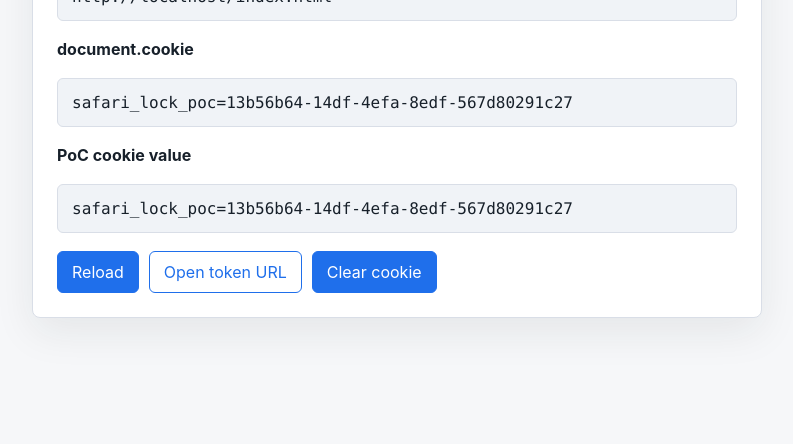
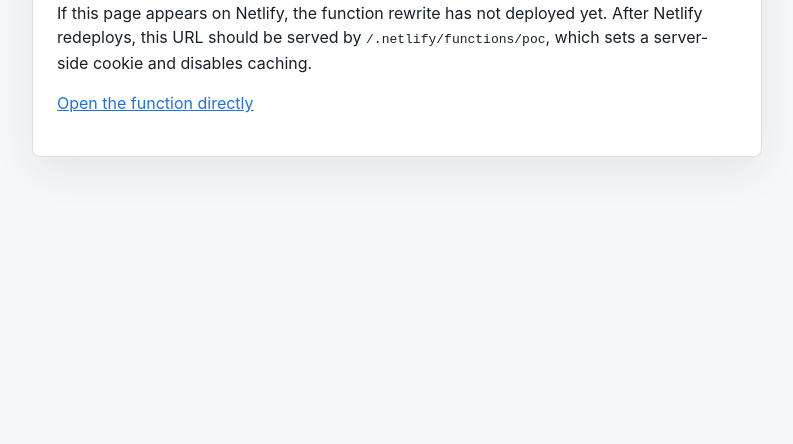
Before and after one commit to xlsize0bruh/pocpoc, a plain HTML site: page index.html in a window 1280 px wide. Shown: the part 356-800 px from the top of the page, without its empty margins (243-1036 px from the left). Drawn offline with Linux system fonts and the light colour scheme.

Commit message:
Update static fallback for Netlify function PoC

```diff
--- a/index.html
+++ b/index.html
@@ -3,6 +3,7 @@
 <head>
   <meta charset="utf-8">
   <meta name="viewport" content="width=device-width, initial-scale=1">
+  <meta http-equiv="cache-control" content="no-store">
   <title>Safari Lock Cookie PoC</title>
   <style>
     :root {
@@ -40,39 +41,7 @@
       line-height: 1.55;
     }
 
-    code, pre {
-      font-family: ui-monospace, SFMono-Regular, Menlo, Consolas, monospace;
-    }
-
-    pre {
-      white-space: pre-wrap;
-      overflow-wrap: anywhere;
-      background: #f0f3f7;
-      border: 1px solid #d9dee7;
-      border-radius: 6px;
-      padding: 14px;
-    }
-
-    .actions {
-      display: flex;
-      flex-wrap: wrap;
-      gap: 10px;
-      margin-top: 18px;
-    }
-
-    a, button {
-      border: 1px solid #1f6feb;
-      background: #1f6feb;
-      color: #fff;
-      border-radius: 6px;
-      padding: 10px 14px;
-      font: inherit;
-      text-decoration: none;
-      cursor: pointer;
-    }
-
-    a.secondary {
-      background: transparent;
+    a {
       color: #1f6feb;
     }
 
@@ -86,61 +55,14 @@
         background: #181d24;
         border-color: #303846;
       }
-
-      pre {
-        background: #111418;
-        border-color: #303846;
-      }
     }
   </style>
 </head>
 <body>
   <main>
     <h1>Safari Lock Cookie PoC</h1>
-    <p>This static page writes a cookie named <code>safari_lock_poc</code>. Open the token URL, close Safari, then tap locked Safari with Burp intercepting to check whether the next request includes the full URL and cookie.</p>
-
-    <p><strong>Current URL</strong></p>
-    <pre id="url"></pre>
-
-    <p><strong>document.cookie</strong></p>
-    <pre id="cookies"></pre>
-
-    <p><strong>PoC cookie value</strong></p>
-    <pre id="value"></pre>
-
-    <div class="actions">
-      <button type="button" id="reload">Reload</button>
-      <a class="secondary" id="tokenLink" href="#">Open token URL</a>
-      <button type="button" id="clear">Clear cookie</button>
-    </div>
+    <p>If this page appears on Netlify, the function rewrite has not deployed yet. After Netlify redeploys, this URL should be served by <code>/.netlify/functions/poc</code>, which sets a server-side cookie and disables caching.</p>
+    <p><a href="/.netlify/functions/poc?para=poc">Open the function directly</a></p>
   </main>
-
-  <script>
-    const params = new URLSearchParams(location.search);
-    const existing = document.cookie
-      .split(";")
-      .map((part) => part.trim())
-      .find((part) => part.startsWith("safari_lock_poc="));
-    const value = existing
-      ? decodeURIComponent(existing.split("=").slice(1).join("="))
-      : crypto.randomUUID();
-
-    document.cookie = `safari_lock_poc=${encodeURIComponent(value)}; Path=/; SameSite=Lax; Max-Age=86400`;
-
-    const token = params.get("token") || `demo-secret-${value}`;
-    const tokenUrl = new URL(location.href);
-    tokenUrl.searchParams.set("para", "poc");
-    tokenUrl.searchParams.set("token", token);
-
-    document.getElementById("url").textContent = location.href;
-    document.getElementById("cookies").textContent = document.cookie || "(none)";
-    document.getElementById("value").textContent = `safari_lock_poc=${value}`;
-    document.getElementById("tokenLink").href = tokenUrl.href;
-    document.getElementById("reload").addEventListener("click", () => location.reload());
-    document.getElementById("clear").addEventListener("click", () => {
-      document.cookie = "safari_lock_poc=deleted; Path=/; Max-Age=0; SameSite=Lax";
-      location.href = location.pathname;
-    });
-  </script>
 </body>
 </html>
```
